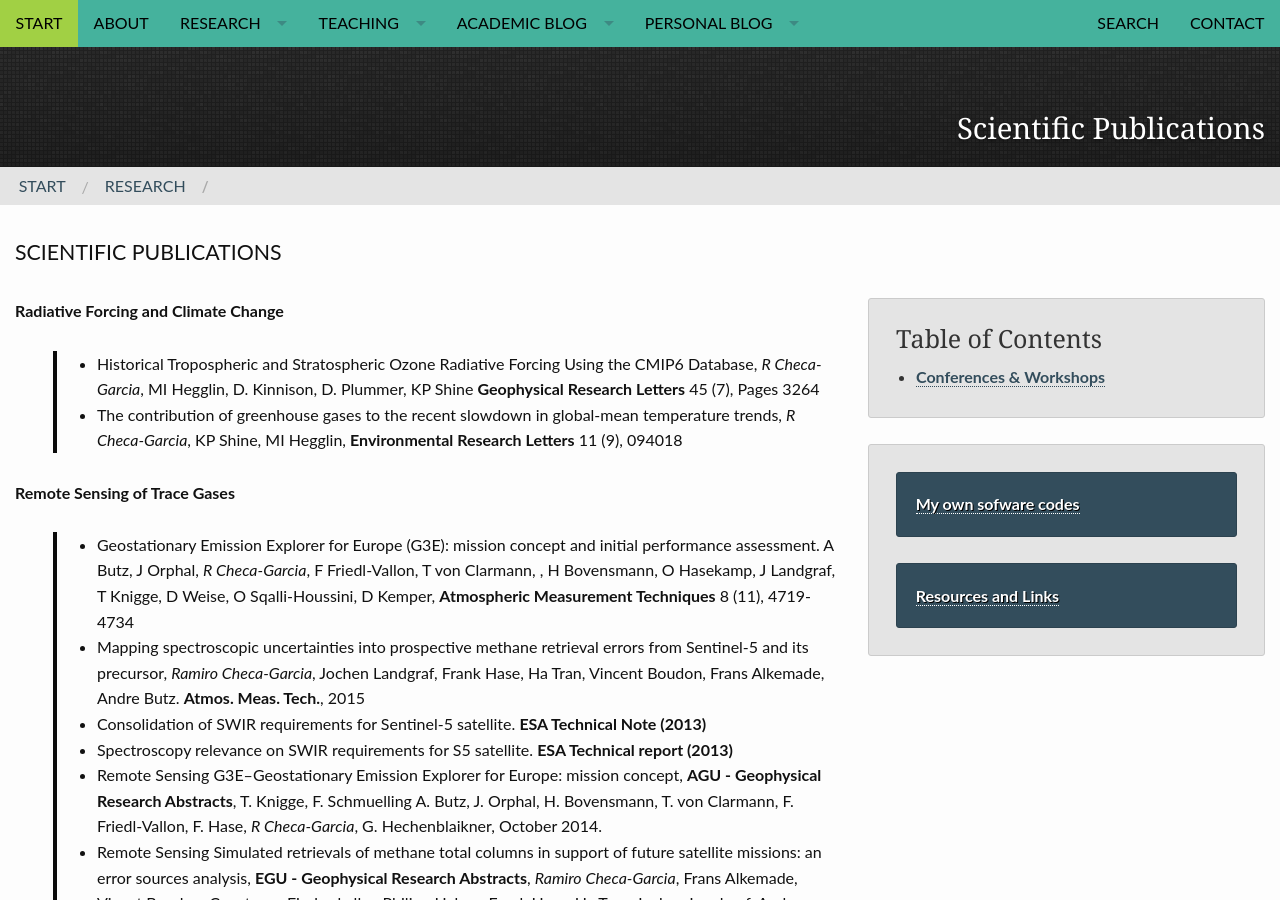
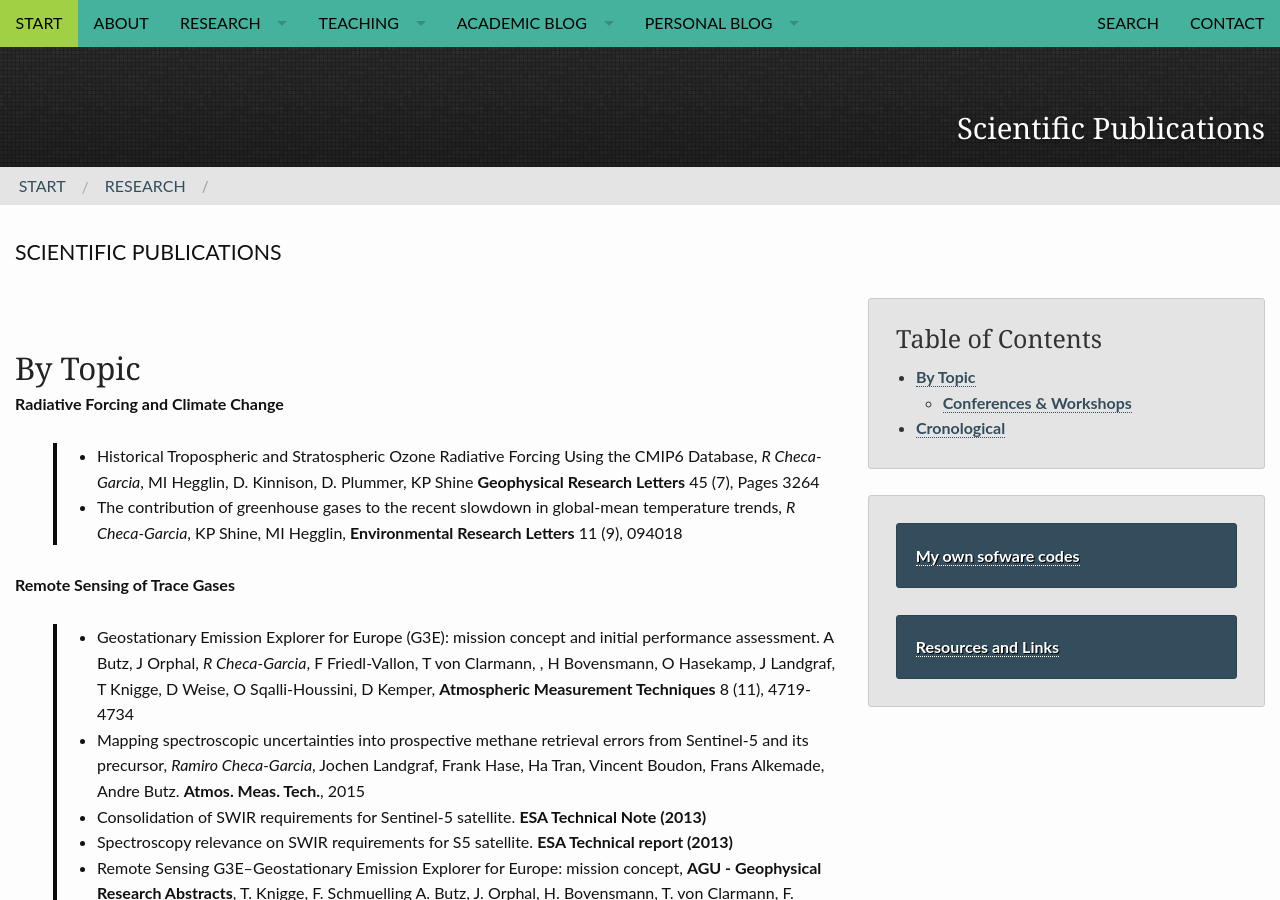
Before and after one commit to RCHG/rchg.github.io, a Jekyll site: the page built from pages/publications.md, in a window 1280 px wide and 900 px high. Built offline with Jekyll 4.4.1, drawn with Linux system fonts in a browser that asks for light colours; nearby versions of some CDN libraries; comment, search, counter and statistics services are not loaded.

Commit message:
Update publications.md

```diff
--- a/pages/publications.md
+++ b/pages/publications.md
@@ -26,6 +26,7 @@ breadcrumb: true
 </div><!-- /.medium-4.columns -->
 <div class="medium-8 medium-pull-4 columns" markdown="1">
 
+## By Topic
 
 **Radiative Forcing and Climate Change**
 - Historical Tropospheric and Stratospheric Ozone Radiative Forcing Using the CMIP6 Database, *R Checa-Garcia*, MI Hegglin, D. Kinnison, D. Plummer, KP Shine **Geophysical Research Letters** 45 (7), Pages 3264
@@ -42,7 +43,6 @@ A Butz, J Orphal, *R Checa-Garcia*, F Friedl-Vallon, T von Clarmann, , H Bovensm
 - Remote Sensing G3E–Geostationary Emission Explorer for Europe: mission concept, **AGU - Geophysical Research Abstracts**, T. Knigge, F. Schmuelling A. Butz, J. Orphal, H. Bovensmann, T. von Clarmann, F. Friedl-Vallon, F. Hase, *R Checa-Garcia*, G. Hechenblaikner, October 2014.
 - Remote Sensing Simulated retrievals of methane total columns in support of future satellite missions: an error sources analysis, **EGU - Geophysical Research Abstracts**, *Ramiro Checa-Garcia*, Frans Alkemade, Vicent Boudon, Constanze Fischerkeller, Philipp Hahne, Frank Hase, Ha Tran, Jochen Landgraf, Andre Butz, April 2014.
 {:.smallquote}
-
 
 **Statistical Physics**
 
@@ -89,5 +89,8 @@ A Butz, J Orphal, *R Checa-Garcia*, F Friedl-Vallon, T von Clarmann, , H Bovensm
   - Proceedings of 22th Statistical Physics Confer., Published in Pramana - Journal of Physics.
 {:.smallquote}
 
+
+## Cronological
+
 <small markdown="1">[Up to table of contents](#toc)</small>
 {: .text-right }
```
